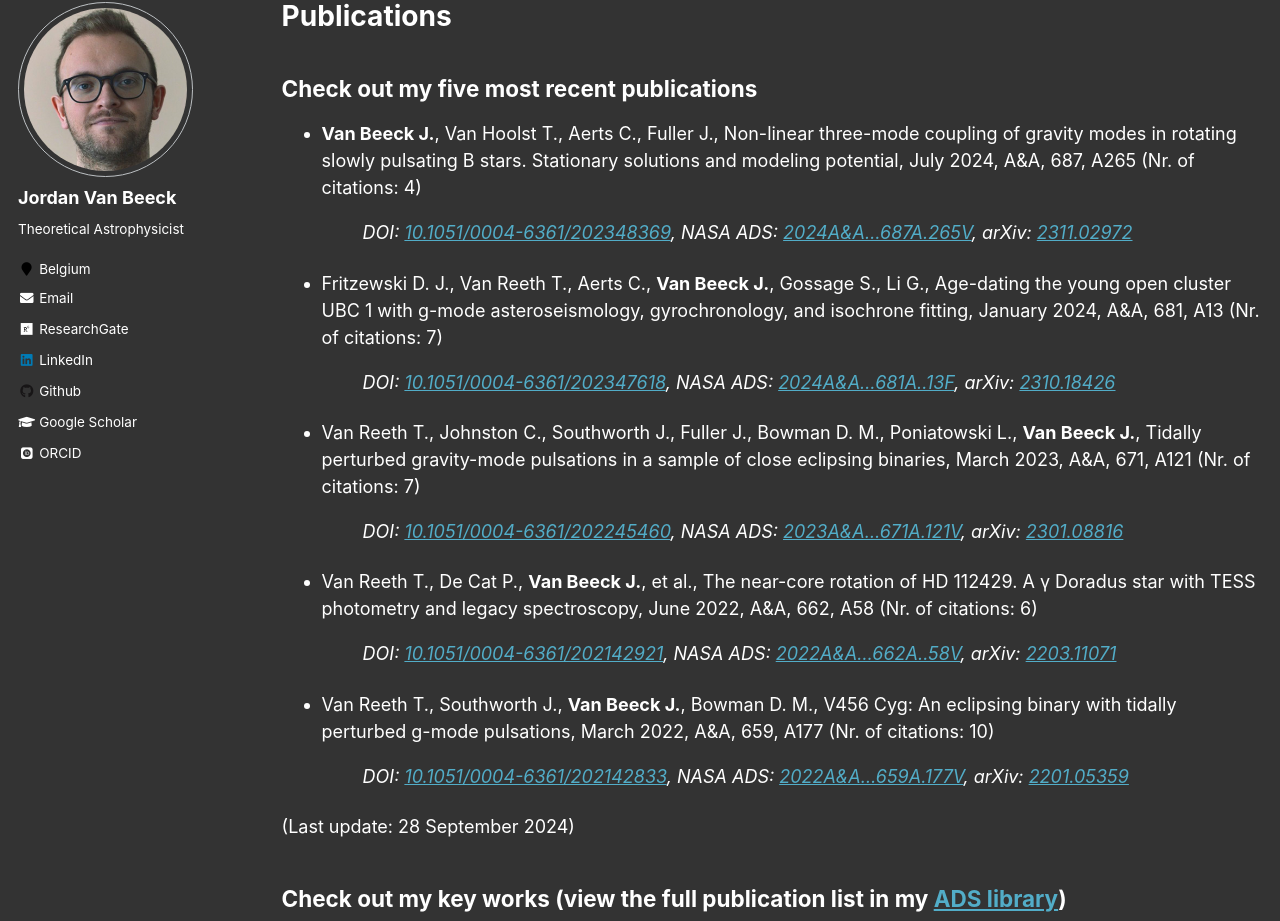
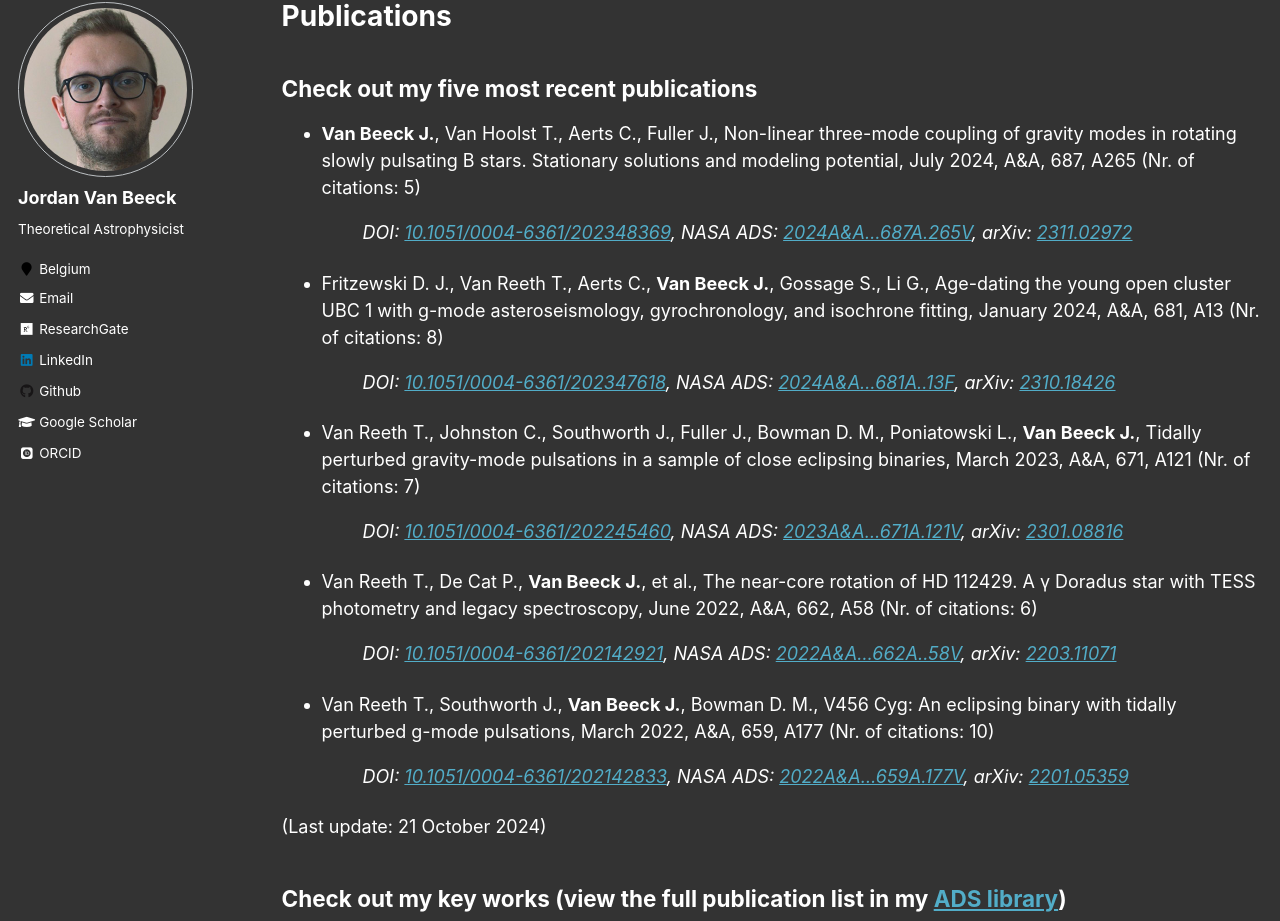
Before and after one commit to JVB11/jvb11.github.io, a Jekyll site: the page built from _pages/publications.md, in a window 1280 px wide and 1400 px high. Shown: the part 116-1037 px from the top of the window. Built offline with Jekyll 4.4.1, drawn with Linux system fonts in a browser that asks for light colours; some web fonts are replaced.

Commit message:
(automatically) pushing latest version of last 5 publications

```diff
--- a/_pages/publications.md
+++ b/_pages/publications.md
@@ -8,11 +8,11 @@
 
 ## Check out my five most recent publications
 
-+ **Van Beeck J.**, Van Hoolst T., Aerts C., Fuller J., Non-linear three-mode coupling of gravity modes in rotating slowly pulsating B stars. Stationary solutions and modeling potential, July 2024, A&A, 687, A265 (Nr. of citations: 4)
++ **Van Beeck J.**, Van Hoolst T., Aerts C., Fuller J., Non-linear three-mode coupling of gravity modes in rotating slowly pulsating B stars. Stationary solutions and modeling potential, July 2024, A&A, 687, A265 (Nr. of citations: 5)
 
 &nbsp;&nbsp;&nbsp;&nbsp;&nbsp;&nbsp;&nbsp;&nbsp;&nbsp;&nbsp;&nbsp;&nbsp;&nbsp;&nbsp;&nbsp;&nbsp;*DOI: <a href="https://doi.org/10.1051/0004-6361/202348369">10.1051/0004-6361/202348369</a>, NASA ADS: <a href="https://ui.adsabs.harvard.edu/abs/2024A&A...687A.265V">2024A&A...687A.265V</a>, arXiv: <a href="https://arxiv.org/abs/2311.02972">2311.02972</a>*
 
-+ Fritzewski D. J., Van Reeth T., Aerts C., **Van Beeck J.**, Gossage S., Li G., Age-dating the young open cluster UBC 1 with g-mode asteroseismology, gyrochronology, and isochrone fitting, January 2024, A&A, 681, A13 (Nr. of citations: 7)
++ Fritzewski D. J., Van Reeth T., Aerts C., **Van Beeck J.**, Gossage S., Li G., Age-dating the young open cluster UBC 1 with g-mode asteroseismology, gyrochronology, and isochrone fitting, January 2024, A&A, 681, A13 (Nr. of citations: 8)
 
 &nbsp;&nbsp;&nbsp;&nbsp;&nbsp;&nbsp;&nbsp;&nbsp;&nbsp;&nbsp;&nbsp;&nbsp;&nbsp;&nbsp;&nbsp;&nbsp;*DOI: <a href="https://doi.org/10.1051/0004-6361/202347618">10.1051/0004-6361/202347618</a>, NASA ADS: <a href="https://ui.adsabs.harvard.edu/abs/2024A&A...681A..13F">2024A&A...681A..13F</a>, arXiv: <a href="https://arxiv.org/abs/2310.18426">2310.18426</a>*
 
@@ -29,7 +29,7 @@
 &nbsp;&nbsp;&nbsp;&nbsp;&nbsp;&nbsp;&nbsp;&nbsp;&nbsp;&nbsp;&nbsp;&nbsp;&nbsp;&nbsp;&nbsp;&nbsp;*DOI: <a href="https://doi.org/10.1051/0004-6361/202142833">10.1051/0004-6361/202142833</a>, NASA ADS: <a href="https://ui.adsabs.harvard.edu/abs/2022A&A...659A.177V">2022A&A...659A.177V</a>, arXiv: <a href="https://arxiv.org/abs/2201.05359">2201.05359</a>*
 
 
-(Last update: 28 September 2024)
+(Last update: 21 October 2024)
 
 ## Check out my key works (view the full publication list in my [ADS library](https://ui.adsabs.harvard.edu/public-libraries/mrBh0XAqRuqabcPXhidMUA))
 
```
